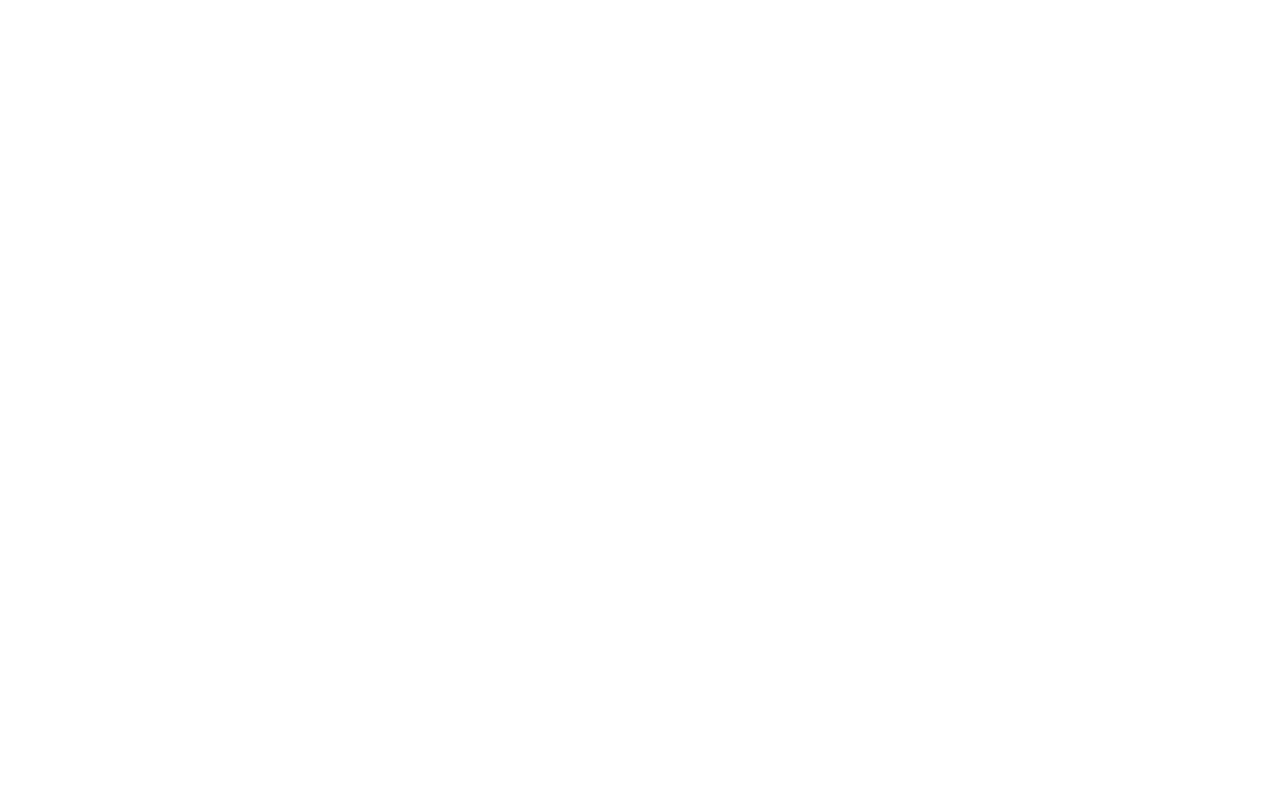
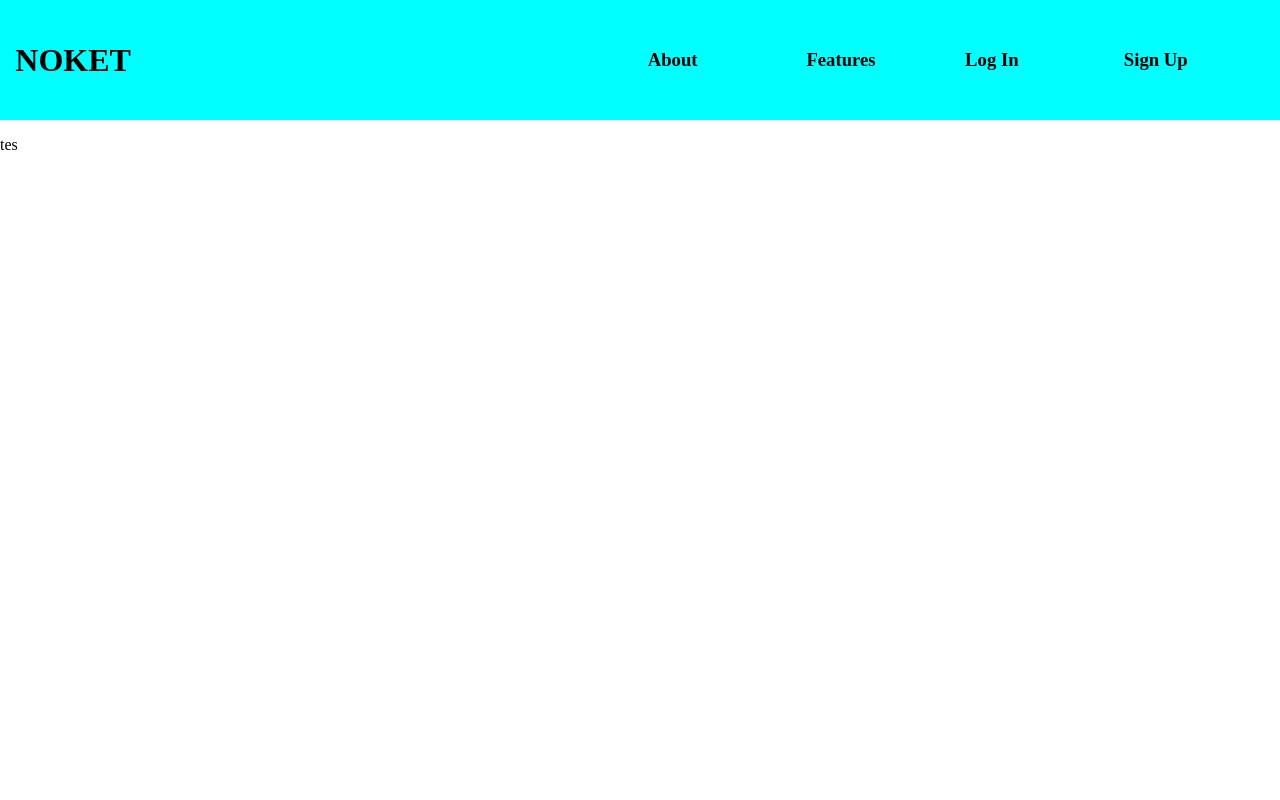
Before and after one commit to 19523197/NOKET, a PHP site: page / in a window 1280 px wide. Before the commit the page is empty. Run offline with PHP 8.4, Linux system fonts and the light colour scheme.

Commit message:
Add files via upload

```diff
--- a/css/index.css
+++ b/css/index.css
@@ -1,3 +1,34 @@
-body{
+body,head{
+    margin: 0;
+    padding: 0;
+}
+
+#navbar{
+    width: 100%;
+    height: 15%;
+    background-color: cyan;
+    display: flex;
+    flex-wrap: wrap;
+    flex: auto;
+    margin: 0px;
+
 
 }
+
+.nav-item{
+    width: 12%;
+    height: auto;
+    margin: auto;
+}
+
+.nav-logo{
+    width: 48%;
+    height: auto;
+    margin: auto;
+    padding: 1%;
+}
+
+.content-container{
+    width: 30%;
+    height: 50%;
+}
--- a/index.html
+++ b/index.html
@@ -1,9 +1,39 @@
 <html>
     <head>
-
+        <link rel="stylesheet" href="css/index.css">
     </head>
     <body>
+        <div id="navbar">
+            <div class="nav-logo">
+                <h1>NOKET</h1>
+            </div>
 
+            <div class="nav-item">
+                <H3>About</H3>
+            </div>
+
+            <div class="nav-item">
+                <h3>Features</h3>
+            </div>
+
+            <div class="nav-item">
+                <h3>Log In</h3>
+            </div>
+
+            <div class="nav-item">
+                <h3>Sign Up</h3>
+            </div>
+        </div>
+
+        <div id="content-container">
+            <div id="content-container-text">
+                <p>tes</p>
+            </div>
+
+            <div id="content-container-img">
+
+            </div>
+        </div>
 
     </body>
 </html>
```
